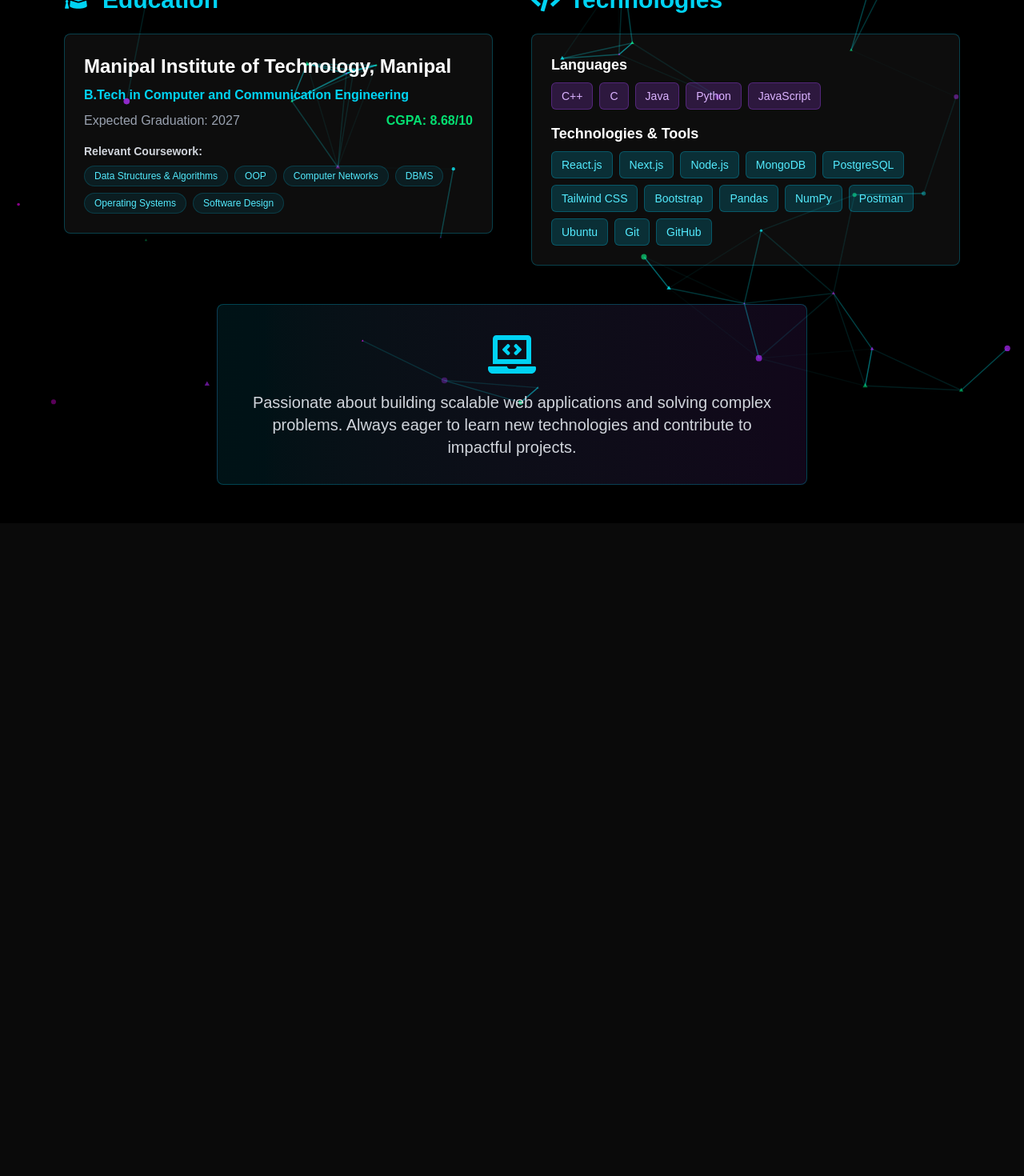
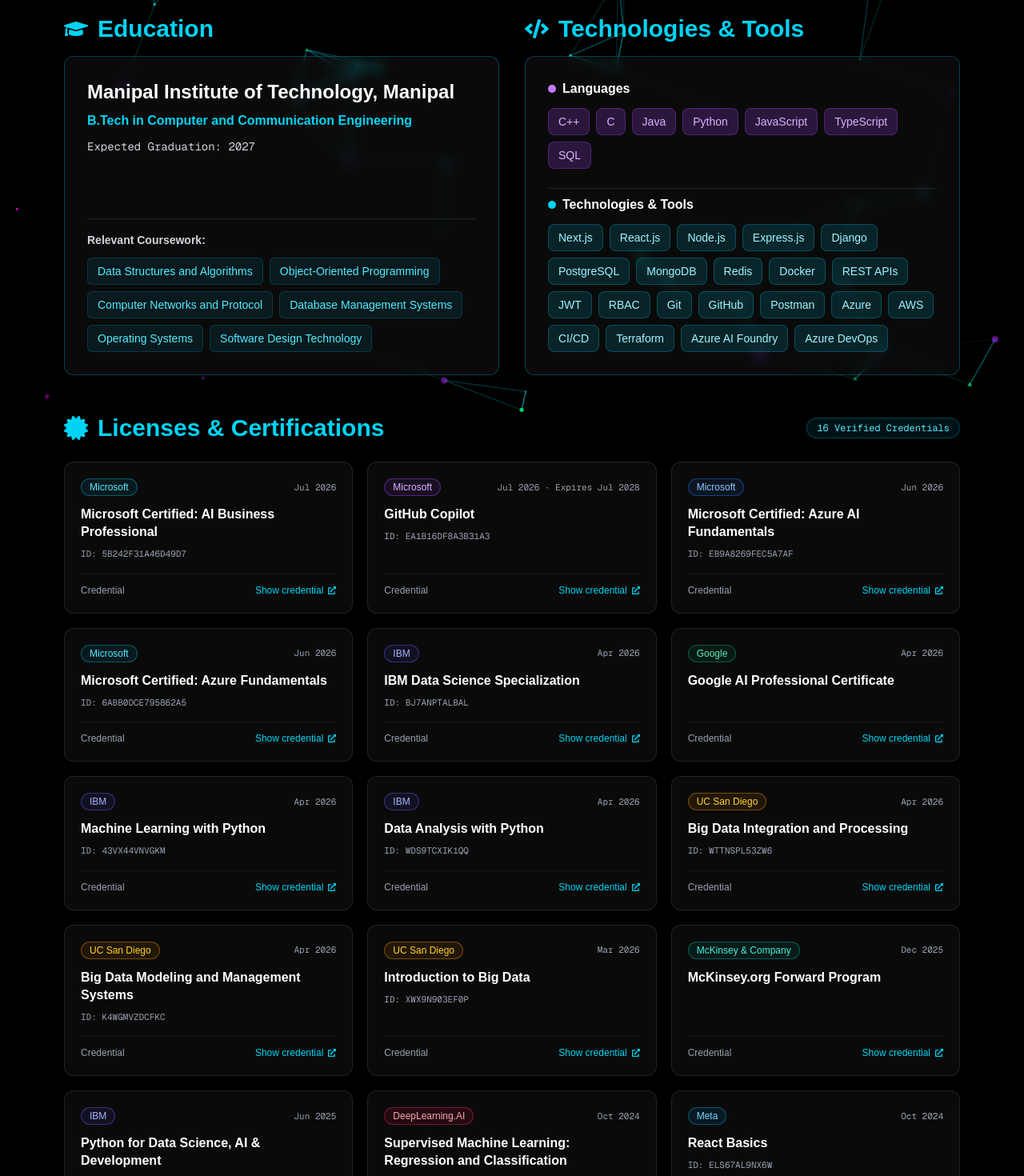
Before and after one commit to lakshya1333/Portfolio, a Next.js app: page /about in a window 1280 px wide. Shown: the part 280-1750 px from the top of the page at 80% size. Before the commit the page ends 934 px from the top, so only its background shows below. Built offline with nearby package versions, Linux system fonts and the light colour scheme.

Commit message:
Updated About me page

```diff
--- a/app/about/page.tsx
+++ b/app/about/page.tsx
@@ -1,9 +1,189 @@
 "use client";
 
 import { motion } from "framer-motion";
-import { FaGraduationCap, FaCode, FaLaptopCode } from "react-icons/fa";
+import {
+  FaGraduationCap,
+  FaCode,
+  FaCertificate,
+  FaLaptopCode,
+  FaExternalLinkAlt,
+} from "react-icons/fa";
 import ParticlesBackground from "../components/ParticlesBackground";
 import Navbar from "../components/Navbar";
+
+const coursework = [
+  "Data Structures and Algorithms",
+  "Object-Oriented Programming",
+  "Computer Networks and Protocol",
+  "Database Management Systems",
+  "Operating Systems",
+  "Software Design Technology",
+];
+
+const languages = [
+  "C++",
+  "C",
+  "Java",
+  "Python",
+  "JavaScript",
+  "TypeScript",
+  "SQL",
+];
+
+const techAndTools = [
+  "Next.js",
+  "React.js",
+  "Node.js",
+  "Express.js",
+  "Django",
+  "PostgreSQL",
+  "MongoDB",
+  "Redis",
+  "Docker",
+  "REST APIs",
+  "JWT",
+  "RBAC",
+  "Git",
+  "GitHub",
+  "Postman",
+  "Azure",
+  "AWS",
+  "CI/CD",
+  "Terraform",
+  "Azure AI Foundry",
+  "Azure DevOps",
+];
+
+const certifications = [
+  {
+    title: "Microsoft Certified: AI Business Professional",
+    issuer: "Microsoft",
+    issueDate: "Jul 2026",
+    credentialId: "5B242F31A46D49D7",
+    url: "https://learn.microsoft.com/api/credentials/share/en-us/LakshyaJain-0621/5B242F31A46D49D7?sharingId",
+    issuerBadgeColor: "border-cyan-500/40 bg-cyan-500/10 text-cyan-300",
+  },
+  {
+    title: "GitHub Copilot",
+    issuer: "Microsoft",
+    issueDate: "Jul 2026 · Expires Jul 2028",
+    credentialId: "EA1B16DF8A3B31A3",
+    url: "https://learn.microsoft.com/api/credentials/share/en-us/LakshyaJain-0621/EA1B16DF8A3B31A3?sharingId",
+    issuerBadgeColor: "border-purple-500/40 bg-purple-500/10 text-purple-300",
+  },
+  {
+    title: "Microsoft Certified: Azure AI Fundamentals",
+    issuer: "Microsoft",
+    issueDate: "Jun 2026",
+    credentialId: "EB9A8269FEC5A7AF",
+    url: "https://learn.microsoft.com/api/credentials/share/en-us/LakshyaJain-0621/EB9A8269FEC5A7AF?sharingId",
+    issuerBadgeColor: "border-blue-500/40 bg-blue-500/10 text-blue-300",
+  },
+  {
+    title: "Microsoft Certified: Azure Fundamentals",
+    issuer: "Microsoft",
+    issueDate: "Jun 2026",
+    credentialId: "6ABB0DCE795862A5",
+    url: "https://learn.microsoft.com/api/credentials/share/en-us/LakshyaJain-0621/6ABB0DCE795862A5?sharingId",
+    issuerBadgeColor: "border-cyan-500/40 bg-cyan-500/10 text-cyan-300",
+  },
+  {
+    title: "IBM Data Science Specialization",
+    issuer: "IBM",
+    issueDate: "Apr 2026",
+    credentialId: "BJ7ANPTALBAL",
+    url: "https://www.coursera.org/account/accomplishments/specialization/BJ7ANPTALBAL",
+    issuerBadgeColor: "border-indigo-500/40 bg-indigo-500/10 text-indigo-300",
+  },
+  {
+    title: "Google AI Professional Certificate",
+    issuer: "Google",
+    issueDate: "Apr 2026",
+    credentialId: null,
+    url: "https://coursera.org/share/0f5883d9123359e0a9e6eb4afb150f4d",
+    issuerBadgeColor: "border-emerald-500/40 bg-emerald-500/10 text-emerald-300",
+  },
+  {
+    title: "Machine Learning with Python",
+    issuer: "IBM",
+    issueDate: "Apr 2026",
+    credentialId: "43VX44VNVGKM",
+    url: "https://www.coursera.org/account/accomplishments/records/43VX44VNVGKM",
+    issuerBadgeColor: "border-indigo-500/40 bg-indigo-500/10 text-indigo-300",
+  },
+  {
+    title: "Data Analysis with Python",
+    issuer: "IBM",
+    issueDate: "Apr 2026",
+    credentialId: "WDS9TCXIK1QQ",
+    url: "https://www.coursera.org/account/accomplishments/records/WDS9TCXIK1QQ",
+    issuerBadgeColor: "border-indigo-500/40 bg-indigo-500/10 text-indigo-300",
+  },
+  {
+    title: "Big Data Integration and Processing",
+    issuer: "UC San Diego",
+    issueDate: "Apr 2026",
+    credentialId: "WTTNSPL53ZW6",
+    url: "https://www.coursera.org/account/accomplishments/records/WTTNSPL53ZW6",
+    issuerBadgeColor: "border-amber-500/40 bg-amber-500/10 text-amber-300",
+  },
+  {
+    title: "Big Data Modeling and Management Systems",
+    issuer: "UC San Diego",
+    issueDate: "Apr 2026",
+    credentialId: "K4WGMVZDCFKC",
+    url: "https://www.coursera.org/account/accomplishments/records/K4WGMVZDCFKC",
+    issuerBadgeColor: "border-amber-500/40 bg-amber-500/10 text-amber-300",
+  },
+  {
+    title: "Introduction to Big Data",
+    issuer: "UC San Diego",
+    issueDate: "Mar 2026",
+    credentialId: "XWX9N903EF0P",
+    url: "https://www.coursera.org/account/accomplishments/records/XWX9N903EF0P",
+    issuerBadgeColor: "border-amber-500/40 bg-amber-500/10 text-amber-300",
+  },
+  {
+    title: "McKinsey.org Forward Program",
+    issuer: "McKinsey & Company",
+    issueDate: "Dec 2025",
+    credentialId: null,
+    url: "https://www.credly.com/badges/124abcff-a9db-4c76-96d0-e75f15e39af5/public_url",
+    issuerBadgeColor: "border-teal-500/40 bg-teal-500/10 text-teal-300",
+  },
+  {
+    title: "Python for Data Science, AI & Development",
+    issuer: "IBM",
+    issueDate: "Jun 2025",
+    credentialId: "RYD2VM1XPF7O",
+    url: "https://www.coursera.org/account/accomplishments/records/RYD2VM1XPF7O",
+    issuerBadgeColor: "border-indigo-500/40 bg-indigo-500/10 text-indigo-300",
+  },
+  {
+    title: "Supervised Machine Learning: Regression and Classification",
+    issuer: "DeepLearning.AI",
+    issueDate: "Oct 2024",
+    credentialId: "33G4NHV33S69",
+    url: "https://www.coursera.org/account/accomplishments/records/33G4NHV33S69",
+    issuerBadgeColor: "border-rose-500/40 bg-rose-500/10 text-rose-300",
+  },
+  {
+    title: "React Basics",
+    issuer: "Meta",
+    issueDate: "Oct 2024",
+    credentialId: "ELS67AL9NX6W",
+    url: "https://www.coursera.org/account/accomplishments/records/ELS67AL9NX6W",
+    issuerBadgeColor: "border-sky-500/40 bg-sky-500/10 text-sky-300",
+  },
+  {
+    title: "Learn C++ Programming - Beginner to Advance",
+    issuer: "Udemy",
+    issueDate: "Jun 2024",
+    credentialId: "UC-65bf9334-5331-4fb4-9b78-d05139fa093f",
+    url: "https://www.udemy.com/certificate/UC-65bf9334-5331-4fb4-9b78-d05139fa093f",
+    issuerBadgeColor: "border-purple-500/40 bg-purple-500/10 text-purple-300",
+  },
+];
 
 export default function About() {
   return (
@@ -15,52 +195,54 @@
       <Navbar />
 
       <div className="max-w-6xl mx-auto relative z-10 px-4 py-12">
+        {/* Page Title */}
         <motion.div
           initial={{ opacity: 0, y: 30 }}
           animate={{ opacity: 1, y: 0 }}
-          className="mb-12"
+          className="mb-10"
         >
-          <h1 className="text-5xl md:text-7xl font-bold gradient-text mb-6">
+          <h1 className="text-5xl md:text-7xl font-bold gradient-text mb-4">
             About Me
           </h1>
+          <p className="text-gray-400 text-lg max-w-2xl">
+            Education, technical proficiency, and verified industry licenses &amp; certifications.
+          </p>
         </motion.div>
 
-        <div className="grid md:grid-cols-2 gap-12">
+        {/* Row 1: Education & Technologies (Symmetrical 2-Column Grid) */}
+        <div className="grid md:grid-cols-2 gap-8 items-stretch mb-12">
+          {/* Education Box */}
           <motion.div
-            initial={{ opacity: 0, x: -50 }}
+            initial={{ opacity: 0, x: -30 }}
             animate={{ opacity: 1, x: 0 }}
             transition={{ delay: 0.2 }}
-            className="space-y-6"
+            className="flex flex-col"
           >
-            <h2 className="text-3xl font-bold text-cyan-400 flex items-center gap-3">
-              <FaGraduationCap className="text-4xl" />
+            <h2 className="text-2xl md:text-3xl font-bold text-cyan-400 flex items-center gap-3 mb-4">
+              <FaGraduationCap className="text-3xl" />
               Education
             </h2>
-            <div className="bg-white/5 border border-cyan-500/30 rounded-lg p-6 hover:border-cyan-500/60 transition-all">
-              <h3 className="text-2xl font-bold text-white mb-2">
-                Manipal Institute of Technology, Manipal
-              </h3>
-              <p className="text-cyan-400 font-semibold mb-2">
-                B.Tech in Computer and Communication Engineering
-              </p>
-              <div className="flex justify-between text-gray-400 mb-4">
-                <span>Expected Graduation: 2027</span>
-                <span className="text-green-400 font-bold">CGPA: 8.68/10</span>
+
+            <div className="bg-white/[0.04] border border-cyan-500/30 rounded-xl p-6 md:p-7 hover:border-cyan-500/60 transition-all backdrop-blur-sm flex-1 flex flex-col justify-between">
+              <div>
+                <h3 className="text-xl md:text-2xl font-bold text-white mb-2">
+                  Manipal Institute of Technology, Manipal
+                </h3>
+                <p className="text-cyan-400 font-semibold mb-2">
+                  B.Tech in Computer and Communication Engineering
+                </p>
+                <div className="text-gray-400 mb-6">
+                  <span className="font-mono text-sm text-gray-300">Expected Graduation: 2027</span>
+                </div>
               </div>
-              <div className="space-y-2">
+
+              <div className="space-y-3 pt-4 border-t border-white/10">
                 <p className="text-sm text-gray-300 font-semibold">Relevant Coursework:</p>
                 <div className="flex flex-wrap gap-2">
-                  {[
-                    "Data Structures & Algorithms",
-                    "OOP",
-                    "Computer Networks",
-                    "DBMS",
-                    "Operating Systems",
-                    "Software Design",
-                  ].map((course) => (
+                  {coursework.map((course) => (
                     <span
                       key={course}
-                      className="px-3 py-1 bg-cyan-500/10 text-cyan-300 rounded-full text-xs border border-cyan-500/20"
+                      className="px-3 py-1.5 bg-cyan-500/10 text-cyan-300 rounded-md text-xs md:text-sm border border-cyan-500/20 font-medium"
                     >
                       {course}
                     </span>
@@ -70,51 +252,48 @@
             </div>
           </motion.div>
 
+          {/* Technologies & Tools Box */}
           <motion.div
-            initial={{ opacity: 0, x: 50 }}
+            initial={{ opacity: 0, x: 30 }}
             animate={{ opacity: 1, x: 0 }}
-            transition={{ delay: 0.3 }}
-            className="space-y-6"
+            transition={{ delay: 0.25 }}
+            className="flex flex-col"
           >
-            <h2 className="text-3xl font-bold text-cyan-400 flex items-center gap-3">
-              <FaCode className="text-4xl" />
-              Technologies
+            <h2 className="text-2xl md:text-3xl font-bold text-cyan-400 flex items-center gap-3 mb-4">
+              <FaCode className="text-3xl" />
+              Technologies &amp; Tools
             </h2>
-            <div className="bg-white/5 border border-cyan-500/30 rounded-lg p-6 hover:border-cyan-500/60 transition-all space-y-4">
+
+            <div className="bg-white/[0.04] border border-cyan-500/30 rounded-xl p-6 md:p-7 hover:border-cyan-500/60 transition-all backdrop-blur-sm flex-1 flex flex-col justify-between space-y-6">
+              {/* Languages */}
               <div>
-                <h4 className="text-lg font-semibold text-white mb-2">Languages</h4>
+                <h4 className="text-base font-semibold text-white mb-3 flex items-center gap-2">
+                  <span className="w-2.5 h-2.5 rounded-full bg-purple-400"></span>
+                  Languages
+                </h4>
                 <div className="flex flex-wrap gap-2">
-                  {["C++", "C", "Java", "Python", "JavaScript"].map((lang) => (
+                  {languages.map((lang) => (
                     <span
                       key={lang}
-                      className="px-3 py-1.5 bg-purple-500/20 text-purple-300 rounded-md text-sm border border-purple-500/30 font-medium"
+                      className="px-3 py-1.5 bg-purple-500/20 text-purple-300 rounded-lg text-sm border border-purple-500/30 font-medium hover:border-purple-400 hover:bg-purple-500/30 transition-all"
                     >
                       {lang}
                     </span>
                   ))}
                 </div>
               </div>
-              <div>
-                <h4 className="text-lg font-semibold text-white mb-2">Technologies & Tools</h4>
+
+              {/* Technologies & Tools */}
+              <div className="pt-2 border-t border-white/10">
+                <h4 className="text-base font-semibold text-white mb-3 flex items-center gap-2">
+                  <span className="w-2.5 h-2.5 rounded-full bg-cyan-400"></span>
+                  Technologies &amp; Tools
+                </h4>
                 <div className="flex flex-wrap gap-2">
-                  {[
-                    "React.js",
-                    "Next.js",
-                    "Node.js",
-                    "MongoDB",
-                    "PostgreSQL",
-                    "Tailwind CSS",
-                    "Bootstrap",
-                    "Pandas",
-                    "NumPy",
-                    "Postman",
-                    "Ubuntu",
-                    "Git",
-                    "GitHub",
-                  ].map((tech) => (
+                  {techAndTools.map((tech) => (
                     <span
                       key={tech}
-                      className="px-3 py-1.5 bg-cyan-500/20 text-cyan-300 rounded-md text-sm border border-cyan-500/30 font-medium"
+                      className="px-3 py-1.5 bg-cyan-500/15 text-cyan-200 rounded-lg text-sm border border-cyan-500/30 font-medium hover:border-cyan-400 hover:bg-cyan-500/25 transition-all"
                     >
                       {tech}
                     </span>
@@ -125,17 +304,80 @@
           </motion.div>
         </div>
 
+        {/* Row 2: Licenses & Certifications (Clean 3-Column Grid) */}
         <motion.div
-          initial={{ opacity: 0, y: 50 }}
+          initial={{ opacity: 0, y: 30 }}
           animate={{ opacity: 1, y: 0 }}
-          transition={{ delay: 0.4 }}
-          className="mt-12 text-center"
+          transition={{ delay: 0.35 }}
+          className="mb-12"
         >
-          <div className="inline-block bg-gradient-to-r from-cyan-500/10 to-purple-500/10 border border-cyan-500/30 rounded-lg p-8">
-            <FaLaptopCode className="text-6xl text-cyan-400 mx-auto mb-4" />
-            <p className="text-xl text-gray-300 max-w-2xl">
-              Passionate about building scalable web applications and solving complex problems.
-              Always eager to learn new technologies and contribute to impactful projects.
+          <div className="flex items-center justify-between mb-6 flex-wrap gap-2">
+            <h2 className="text-2xl md:text-3xl font-bold text-cyan-400 flex items-center gap-3">
+              <FaCertificate className="text-2xl md:text-3xl" />
+              Licenses &amp; Certifications
+            </h2>
+            <span className="text-xs font-mono px-3 py-1 rounded-full bg-cyan-500/10 border border-cyan-500/30 text-cyan-300">
+              16 Verified Credentials
+            </span>
+          </div>
+
+          <div className="grid sm:grid-cols-2 lg:grid-cols-3 gap-4.5">
+            {certifications.map((cert) => (
+              <div
+                key={cert.title + (cert.credentialId || "")}
+                className="bg-white/[0.04] border border-white/10 hover:border-cyan-500/50 rounded-xl p-5 backdrop-blur-sm transition-all hover:-translate-y-1 hover:shadow-lg hover:shadow-cyan-500/10 flex flex-col justify-between group"
+              >
+                <div>
+                  <div className="flex items-center justify-between gap-2 mb-3">
+                    <span
+                      className={`px-2.5 py-0.5 rounded-full text-xs font-medium border ${cert.issuerBadgeColor}`}
+                    >
+                      {cert.issuer}
+                    </span>
+                    <span className="text-[11px] text-gray-400 font-mono">
+                      {cert.issueDate}
+                    </span>
+                  </div>
+
+                  <h4 className="font-semibold text-white text-base leading-snug group-hover:text-cyan-300 transition-colors mb-2">
+                    {cert.title}
+                  </h4>
+
+                  {cert.credentialId && (
+                    <div className="text-[11px] text-gray-400 font-mono mb-4 break-all">
+                      <span className="text-gray-400">ID:</span> {cert.credentialId}
+                    </div>
+                  )}
+                </div>
+
+                <div className="pt-3 border-t border-white/5 flex items-center justify-between mt-auto">
+                  <span className="text-xs text-gray-400">Credential</span>
+                  <a
+                    href={cert.url}
+                    target="_blank"
+                    rel="noopener noreferrer"
+                    className="inline-flex items-center gap-1.5 text-xs text-cyan-400 hover:text-cyan-300 font-medium transition-colors"
+                  >
+                    Show credential
+                    <FaExternalLinkAlt className="text-[10px]" />
+                  </a>
+                </div>
+              </div>
+            ))}
+          </div>
+        </motion.div>
+
+        {/* Row 3: Bottom Banner */}
+        <motion.div
+          initial={{ opacity: 0, y: 30 }}
+          animate={{ opacity: 1, y: 0 }}
+          transition={{ delay: 0.45 }}
+          className="text-center"
+        >
+          <div className="w-full bg-gradient-to-r from-cyan-500/10 via-purple-500/10 to-blue-500/10 border border-cyan-500/30 rounded-xl p-8 backdrop-blur-sm">
+            <FaLaptopCode className="text-5xl text-cyan-400 mx-auto mb-4" />
+            <p className="text-lg md:text-xl text-gray-200 leading-relaxed max-w-3xl mx-auto">
+              Passionate about engineering high-performance backend systems, low-level architectures, and scalable cloud-native infrastructure.
             </p>
           </div>
         </motion.div>
```
